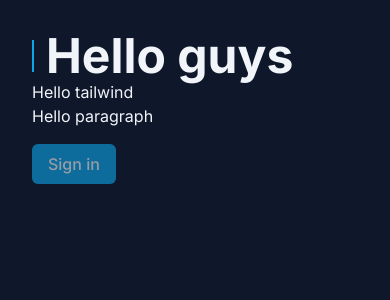
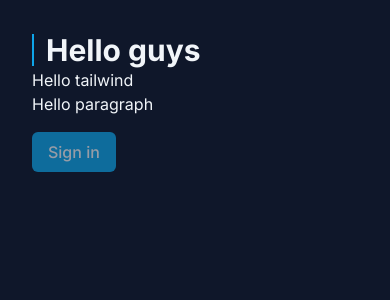
Before and after one commit to erik-ferreira/mastering-tailwind, a Next.js app: page / in a window 390 px wide. Shown: the top 300 px of the page. Built offline with nearby package versions, Linux system fonts and the light colour scheme.

Commit message:
responsive and breakpoints

```diff
--- a/src/app/page.tsx
+++ b/src/app/page.tsx
@@ -1,7 +1,7 @@
 export default function Home() {
   return (
     <div className="h-screen bg-slate-900 p-8 text-slate-100">
-      <h1 className="font-bold text-5xl flex items-center gap-3 before:w-0.5 before:h-8 before:bg-sky-500 before:flex">
+      <h1 className="font-bold text-3xl sm:text-5xl lg:text-6xl flex items-center gap-3 before:w-0.5 before:h-8 before:bg-sky-500 before:flex">
         Hello guys
       </h1>
       <h2>Hello tailwind</h2>
```
